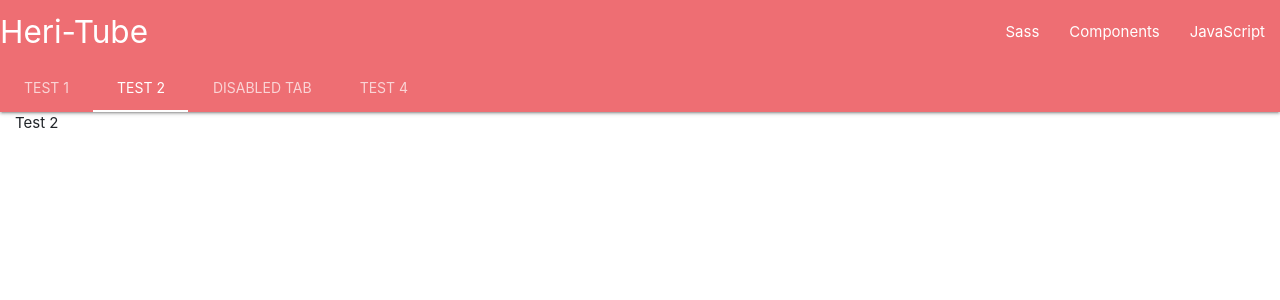
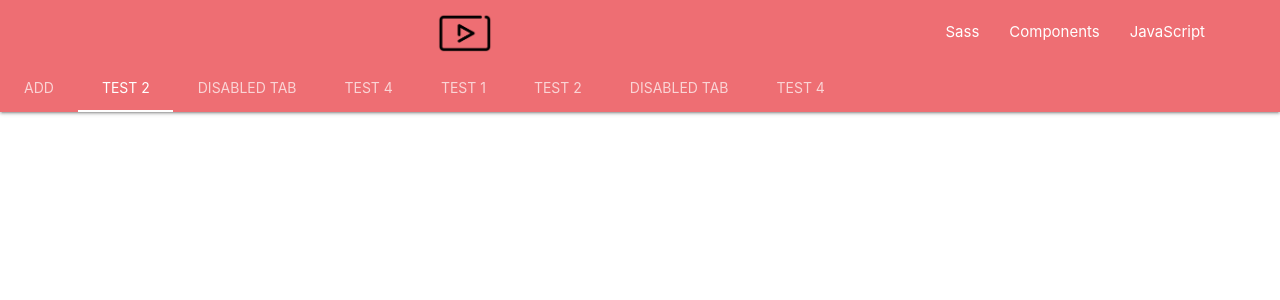
Before and after one commit to HeribertoUroza/Heri_Tube, a React (Create React App) app: page /#/ in a window 1280 px wide. Shown: the top 300 px of the page. Built offline with nearby package versions, Linux system fonts and the light colour scheme; no server answers.

Commit message:
icon added, planned out tabs

```diff
--- a/src/components/NavBar/NavBar.js
+++ b/src/components/NavBar/NavBar.js
@@ -1,5 +1,6 @@
 import React, { Component } from 'react';
-//import { Link } from 'react-router-dom';
+import { Link } from 'react-router-dom';
+import vid_player from '../../icons/video_player.png'
 import M from 'materialize-css'
 
 class NavBar extends Component {
@@ -11,36 +12,40 @@ class NavBar extends Component {
     render() {
         return (
             <>
-                <nav class="nav-extended">
-                    <div class="nav-wrapper">
-                        <a href="#" class="brand-logo">Heri-Tube</a>
-                        <a href="#" data-target="mobile-demo" class="sidenav-trigger"><i class="material-icons">menu</i></a>
-                        <ul id="nav-mobile" class="right hide-on-med-and-down">
+                <nav className="nav-extended">
+                    <div className="nav-wrapper" style={{ textAlign: 'center', paddingRight: '60px' }}>
+                        <Link path="/home" ><img src={vid_player} alt='vid_player' style={{maxHeight: '40px'}}/></Link>
+                        <a href="#" data-target="mobile-demo" className="sidenav-trigger"><i className="material-icons">menu</i></a>
+                        <ul id="nav-mobile" className="right hide-on-med-and-down">
                             <li><a href="sass.html">Sass</a></li>
                             <li><a href="badges.html">Components</a></li>
                             <li><a href="collapsible.html">JavaScript</a></li>
                         </ul>
                     </div>
-                    <div class="nav-content">
-                        <ul class="tabs tabs-transparent">
-                            <li class="tab"><a href="#test1">Test 1</a></li>
-                            <li class="tab"><a class="active" href="#test2">Test 2</a></li>
-                            <li class="tab disabled"><a href="#test3">Disabled Tab</a></li>
-                            <li class="tab"><a href="#test4">Test 4</a></li>
+                    <div className="nav-content">
+                        <ul className="tabs tabs-transparent">
+                            <li className="tab"><Link path="/add">Add</Link></li>
+                            <li className="tab"><a className="active" href="#test2">Test 2</a></li>
+                            <li className="tab disabled"><a href="#test3">Disabled Tab</a></li>
+                            <li className="tab"><a href="#test4">Test 4</a></li>
+                            <li className="tab"><a href="#test1">Test 1</a></li>
+                            <li className="tab"><a className="active" href="#test2">Test 2</a></li>
+                            <li className="tab disabled"><a href="#test3">Disabled Tab</a></li>
+                            <li className="tab"><a href="#test4">Test 4</a></li>
                         </ul>
                     </div>
                 </nav>
 
-                <ul class="sidenav" id="mobile-demo">
+                <ul className="sidenav" id="mobile-demo">
                     <li><a href="sass.html">Sass</a></li>
                     <li><a href="badges.html">Components</a></li>
                     <li><a href="collapsible.html">JavaScript</a></li>
                 </ul>
 
-                <div id="test1" class="col s12">Test 1</div>
-                <div id="test2" class="col s12">Test 2</div>
-                <div id="test3" class="col s12">Test 3</div>
-                <div id="test4" class="col s12">Test 4</div>
+                <div id="test1" className="col s12">Test 1</div>
+                <div id="test2" className="col s12">Test 2</div>
+                <div id="test3" className="col s12">Test 3</div>
+                <div id="test4" className="col s12">Test 4</div>
             </>
         )
     }
```
Also changed, not shown: src/icons/video_player.png (added).
